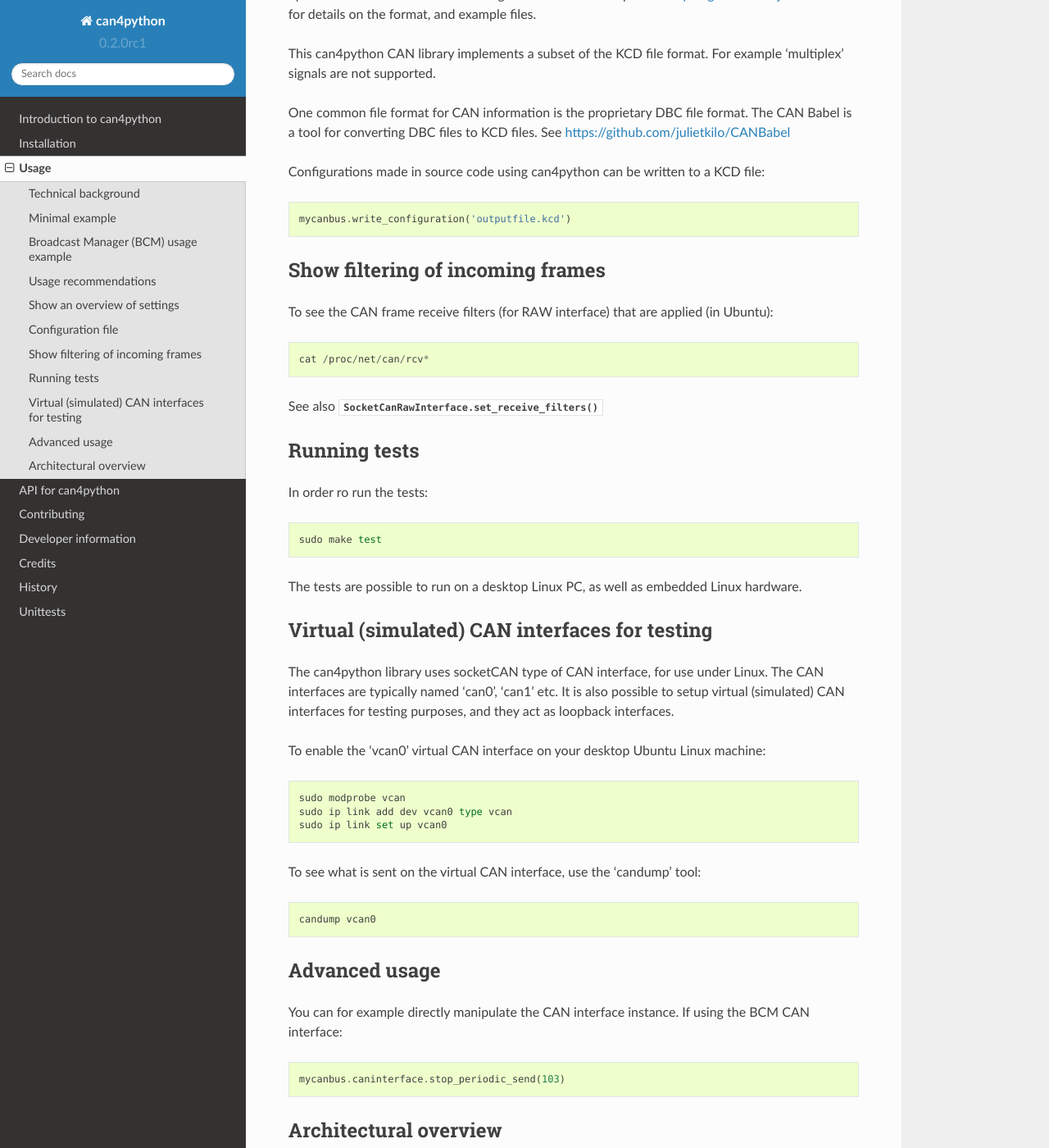
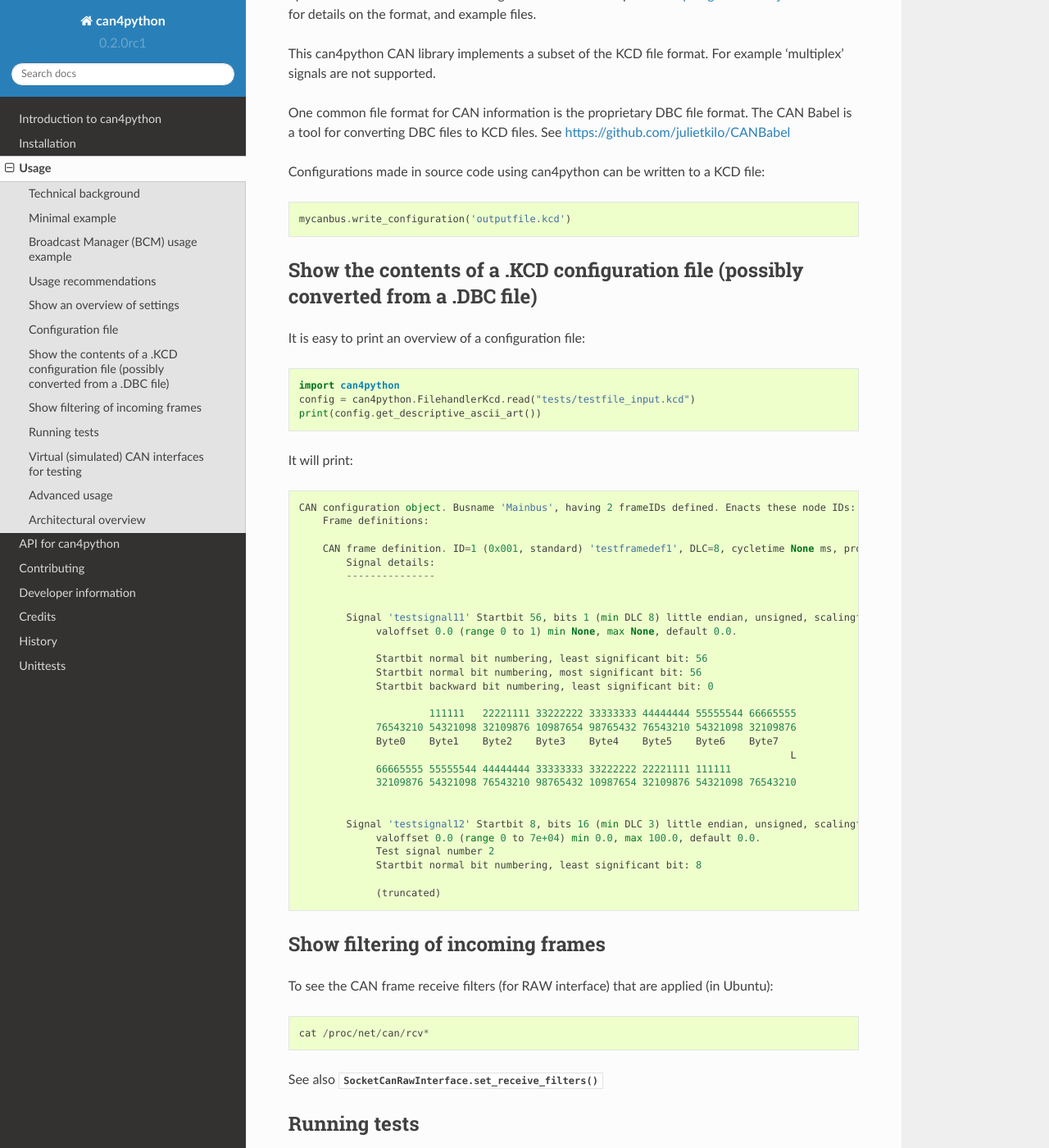
Before and after one commit to caran/can4python, a Sphinx documentation site: the page built from docs/usage.rst, in a window 1280 px wide and 1400 px high, scrolled down 4063 px. Shown: the whole window at 82% size. Built offline with Sphinx 7.4.7 and the Read the Docs theme 2.0.0, drawn with Linux system fonts in a browser that asks for light colours; pages that are not in the unit, such as notebooks, are missing from menus.

Commit message:
Improved usage and support documentation

```diff
--- a/docs/usage.rst
+++ b/docs/usage.rst
@@ -211,6 +211,48 @@
     mycanbus.write_configuration('outputfile.kcd')
 
 
+Show the contents of a .KCD configuration file (possibly converted from a .DBC file)
+------------------------------------------------------------------------------------
+It is easy to print an overview of a configuration file::
+
+    import can4python
+    config = can4python.FilehandlerKcd.read("tests/testfile_input.kcd")
+    print(config.get_descriptive_ascii_art())
+
+It will print::
+
+    CAN configuration object. Busname 'Mainbus', having 2 frameIDs defined. Enacts these node IDs:
+        Frame definitions:
+
+        CAN frame definition. ID=1 (0x001, standard) 'testframedef1', DLC=8, cycletime None ms, producers: ['17'], no throttling, contains 4 signals
+            Signal details:
+            ---------------
+
+
+            Signal 'testsignal11' Startbit 56, bits 1 (min DLC 8) little endian, unsigned, scalingfactor 1, unit:
+                 valoffset 0.0 (range 0 to 1) min None, max None, default 0.0.
+
+                 Startbit normal bit numbering, least significant bit: 56
+                 Startbit normal bit numbering, most significant bit: 56
+                 Startbit backward bit numbering, least significant bit: 0
+
+                          111111   22221111 33222222 33333333 44444444 55555544 66665555
+                 76543210 54321098 32109876 10987654 98765432 76543210 54321098 32109876
+                 Byte0    Byte1    Byte2    Byte3    Byte4    Byte5    Byte6    Byte7
+                                                                                       L
+                 66665555 55555544 44444444 33333333 33222222 22221111 111111
+                 32109876 54321098 76543210 98765432 10987654 32109876 54321098 76543210
+
+
+            Signal 'testsignal12' Startbit 8, bits 16 (min DLC 3) little endian, unsigned, scalingfactor 1, unit: m/s
+                 valoffset 0.0 (range 0 to 7e+04) min 0.0, max 100.0, default 0.0.
+                 Test signal number 2
+                 Startbit normal bit numbering, least significant bit: 8
+
+                 (truncated)
+
+
+
 Show filtering of incoming frames
 ---------------------------------
 
```
Also changed, not shown: CONTRIBUTING.rst (+8 -0 lines), README.rst (+11 -0 lines).
